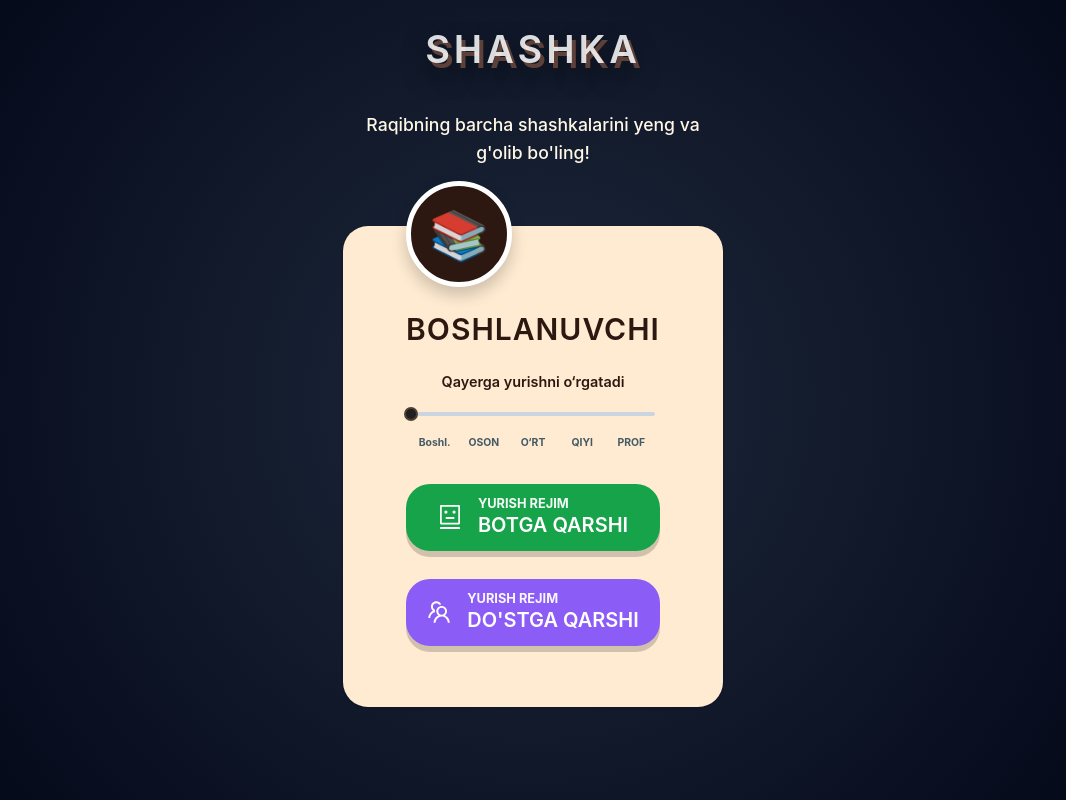
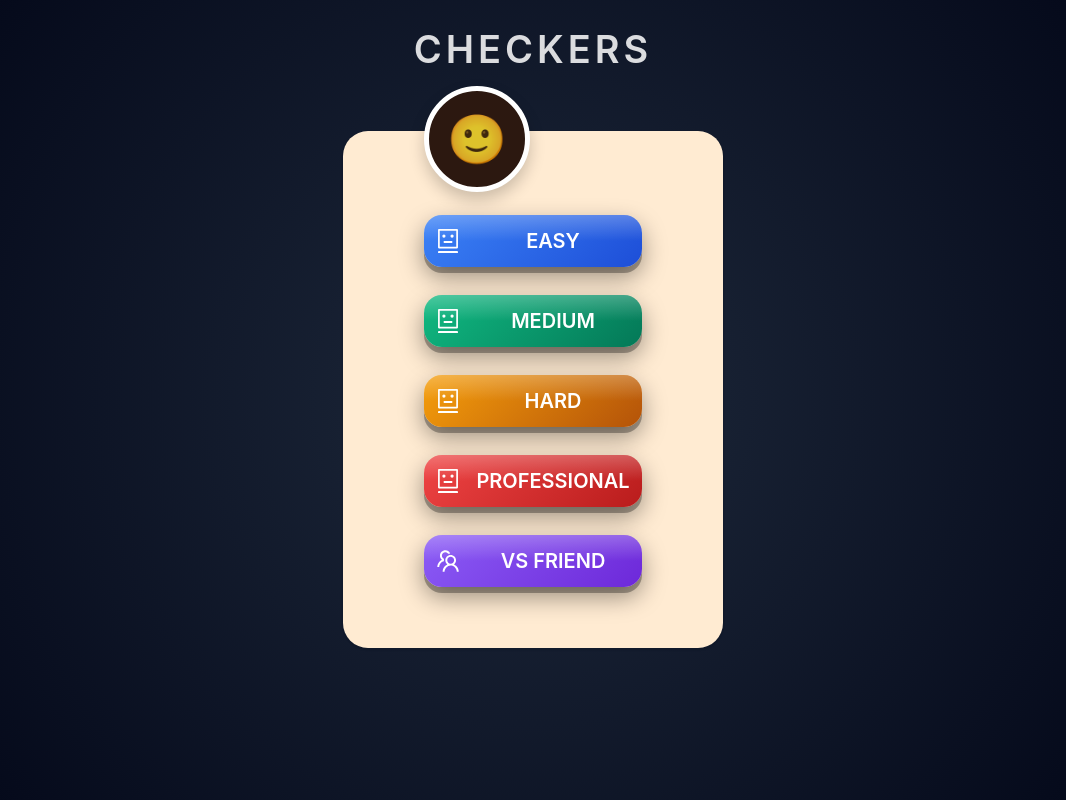
Before and after one commit to TojiboyevMustafo/checker, a React (Vite) app: page / in a window 1280 px wide. Shown: the whole page, without its empty margins (107-1173 px from the left). Built offline with nearby package versions, Linux system fonts and the light colour scheme.

Commit message:
checker_new

```diff
--- a/src/App.css
+++ b/src/App.css
@@ -1,6 +1,6 @@
 body {
   margin: 0;
-  background: radial-gradient(circle at center, #1e293b 0%, #020617 100%);
+  background: #020617;
   color: #e2e8f0; /* Umumiy matn rangini biroz yumshoqroq qilamiz */
   font-family: 'Segoe UI', Roboto, sans-serif;
   user-select: none;
@@ -33,8 +33,8 @@ body {
 .casual-main-title {
   font-size: clamp(2rem, 8vw, 2.8rem);
   font-weight: 900;
-  color: #fff8e7;
-  text-shadow: 4px 5px 0px #5d4037, 0 12px 25px rgba(0,0,0,0.6); /* Soya effektini kuchaytiramiz */
+  color: #ffffff; /* Toza oq rang */
+  text-shadow: none; /* Jigarrang va boshqa soyalar olib tashlandi */
   margin: 0;
   letter-spacing: 4px;
 }
@@ -63,6 +63,61 @@ body {
   margin-top: 40px;
 }
 
+.scoreboard-wrapper{
+  display: flex;
+  flex-direction: row; /* Gorizontal qator */
+  align-items: center;
+  justify-content: space-around;
+  width: 100%;
+  max-width: min(92vw, 480px);
+  height: 100px; /* Biroz balandlik beramiz */
+  background: rgba(15, 23, 42, 0.85);
+  backdrop-filter: blur(12px);
+  border: 2px solid rgba(255, 255, 255, 0.15);
+  border-radius: 20px;
+  margin: 15px 0 25px 0;
+  box-shadow: 0 15px 35px rgba(0, 0, 0, 0.5);
+  padding: 8px 0;
+}
+
+.score-item {
+  display: flex;
+  flex-direction: column; /* Sarlavha tepada, son pastda */
+  align-items: center;
+  justify-content: center;
+}
+
+.score-label {
+  font-size: 1rem;
+  font-weight: 900;
+  letter-spacing: 1px;
+  margin-bottom: 2px;
+}
+
+.score-number {
+  font-size: 2.4rem;
+  font-weight: 900;
+  line-height: 1;
+}
+
+.user-side .score-label,
+.user-side .score-number {
+  color: #ff4d4f !important; /* Qizil rang */
+}
+
+.opp-side .score-label,
+.opp-side .score-number {
+  color: #1890ff !important; /* Ko'k rang */
+}
+
+.vs-divider {
+  font-weight: 900;
+  color: #94a3b8;
+  font-size: 1.2rem;
+  font-style: italic;
+  opacity: 0.6;
+}
+
 .casual-avatar-circle {
   width: 96px;
   height: 96px;
@@ -88,6 +143,12 @@ body {
 
 .casual-avatar-emoji {
   font-size: 3rem;
+  transition: transform 0.2s cubic-bezier(0.175, 0.885, 0.32, 1.275);
+  display: inline-block;
+}
+
+.casual-avatar-circle:hover .casual-avatar-emoji {
+  transform: scale(1.2) rotate(5deg);
 }
 
 .casual-controls-row {
@@ -173,7 +234,7 @@ body {
 .casual-main-btn {
   width: 100%;
   padding: 14px 20px;
-  border-radius: 24px;
+  border-radius: 18px;
   border: none;
   color: white;
   display: flex;
@@ -181,28 +242,90 @@ body {
   gap: 16px;
   cursor: pointer;
   margin-bottom: 12px;
-  box-shadow: 0 6px 0 rgba(0, 0, 0, 0.18);
-  transition: transform 0.1s ease-out, box-shadow 0.1s ease-out; /* Silliqroq animatsiya */
+  position: relative;
+  overflow: hidden;
+  transition: all 0.3s cubic-bezier(0.23, 1, 0.32, 1);
+  box-shadow: 0 6px 0 rgba(0, 0, 0, 0.3), 0 10px 25px rgba(0, 0, 0, 0.4);
+}
+
+/* Tugmaning ustidagi yaltiroq qatlam (Glossy effect) */
+.casual-main-btn::before {
+  content: "";
+  position: absolute;
+  top: 0;
+  left: 0;
+  right: 0;
+  height: 50%;
+  background: linear-gradient(to bottom, rgba(255, 255, 255, 0.25) 0%, rgba(255, 255, 255, 0) 100%);
+  pointer-events: none;
+}
+
+/* Nurli chiziq animatsiyasi (Shimmer) */
+.casual-main-btn::after {
+  content: "";
+  position: absolute;
+  top: -50%;
+  left: -60%;
+  width: 20%;
+  height: 200%;
+  background: rgba(255, 255, 255, 0.2);
+  transform: rotate(30deg);
+  transition: none;
+}
+
+.casual-main-btn:hover::after {
+  left: 150%;
+  transition: all 0.6s ease-in-out;
 }
 
 .casual-main-btn:active {
-  transform: translateY(4px);
-  box-shadow: 0 2px 0 rgba(0, 0, 0, 0.18);
+  transform: translateY(3px) scale(0.98);
+  box-shadow: 0 3px 0 rgba(0, 0, 0, 0.2), 0 5px 10px rgba(0, 0, 0, 0.2);
 }
 
-/* Bot tugmasi: Yashil */
-.bot-play-btn.ant-btn { background-color: #16a34a !important; border: none; }
-.bot-play-btn.ant-btn:hover { background-color: #15803d !important; }
+/* Individual Button Colors */
+.diff-btn-0.ant-btn {
+  background: linear-gradient(135deg, #3b82f6 0%, #1d4ed8 100%) !important;
+}
+.diff-btn-0.ant-btn:hover {
+  box-shadow: 0 0 20px rgba(59, 130, 246, 0.6), 0 6px 0 rgba(0, 0, 0, 0.2);
+}
 
-/* Do'st tugmasi: Binafsha */
-.friend-play-btn.ant-btn { background-color: #8b5cf6 !important; border: none; }
-.friend-play-btn.ant-btn:hover { background-color: #7c3aed !important; }
+.diff-btn-1.ant-btn {
+  background: linear-gradient(135deg, #10b981 0%, #047857 100%) !important;
+}
+.diff-btn-1.ant-btn:hover {
+  box-shadow: 0 0 20px rgba(16, 185, 129, 0.6), 0 6px 0 rgba(0, 0, 0, 0.2);
+}
+
+.diff-btn-2.ant-btn {
+  background: linear-gradient(135deg, #f59e0b 0%, #b45309 100%) !important;
+}
+.diff-btn-2.ant-btn:hover {
+  box-shadow: 0 0 20px rgba(245, 158, 11, 0.6), 0 6px 0 rgba(0, 0, 0, 0.2);
+}
+
+.diff-btn-3.ant-btn {
+  background: linear-gradient(135deg, #ef4444 0%, #b91c1c 100%) !important;
+}
+.diff-btn-3.ant-btn:hover {
+  box-shadow: 0 0 20px rgba(239, 68, 68, 0.6), 0 6px 0 rgba(0, 0, 0, 0.2);
+}
+
+.friend-play-btn.ant-btn {
+  background: linear-gradient(135deg, #8b5cf6 0%, #6d28d9 100%) !important;
+}
+.friend-play-btn.ant-btn:hover {
+  box-shadow: 0 0 20px rgba(139, 92, 246, 0.6), 0 6px 0 rgba(0, 0, 0, 0.2);
+}
 
 .btn-large-icon { font-size: 2.4rem; }
 .btn-large-lbl {
-  text-align: left;
+  text-align: center; /* Matnlarni markazlashtirish */
+  width: 100%;
   display: flex;
   flex-direction: column;
+  justify-content: center;
 }
 
 .btn-large-lbl span,
@@ -244,6 +367,15 @@ body {
   max-width: 100vw;
   overflow-x: hidden;
   overflow-y: auto;
+  transition: background 0.5s ease;
+}
+
+.game-container.turn-user {
+  background: radial-gradient(circle at center, #7f1d1d 0%, #020617 100%); /* Yorqinroq och qizil fon */
+}
+
+.game-container.turn-opponent {
+  background: radial-gradient(circle at center, #1e3a8a 0%, #020617 100%); /* Yorqinroq ko'k fon */
 }
 
 .header-box {
@@ -253,7 +385,7 @@ body {
   width: 100%;
   max-width: min(92vw, 480px);
   margin-bottom: 12px;
-  gap: 8px;
+  gap: 16px;
 }
 
 .header-title {
@@ -510,8 +642,8 @@ body {
   justify-content: center;
   z-index: 10;
   /* Toshlar silliq yurishi uchun eng muhim joy */
-  transition: top 0.6s cubic-bezier(0.45, 0.05, 0.55, 0.95),
-              left 0.6s cubic-bezier(0.45, 0.05, 0.55, 0.95);
+  transition: top 0.3s cubic-bezier(0.4, 0, 0.2, 1),
+              left 0.3s cubic-bezier(0.4, 0, 0.2, 1);
   cursor: pointer;
   touch-action: manipulation;
 }
--- a/src/App.jsx
+++ b/src/App.jsx
@@ -3,23 +3,23 @@ import { pickBotMove, formatBotMove } from "./ai";
 import { buildMatrix, getCaptureSequences } from "./moveGenerator";
 import {
   Button,
-  Slider,
   Typography,
   Card,
   Space,
   Tag,
   Modal,
   ConfigProvider,
-  theme
+  theme,
+  Badge
 } from "antd";
 import {
   ArrowLeftOutlined,
   RobotOutlined,
   TeamOutlined,
-  FireOutlined,
-  SafetyOutlined,
   BulbOutlined,
-  TrophyOutlined
+  TrophyOutlined,
+  DashboardOutlined,
+  FireOutlined
 } from "@ant-design/icons";
 import "./App.css";
 
@@ -42,42 +42,30 @@ const { Title, Text, Paragraph } = Typography;
   ];
 
   const DIFFICULTIES = [
-    { label: "BOSHLANUVCHI", avatar: "📚", desc: "Qayerga yurishni o‘rgatadi" },
-    { label: "OSON", avatar: "🙂", desc: "Oddiy bot" },
-    { label: "O‘RTA", avatar: "🤖", desc: "4 qadam oldindan ko‘radi" },
-    { label: "QIYIN", avatar: "😈", desc: "5–6 qadam, kuchli himoya" },
-    { label: "PROFESSIONAL", avatar: "🏆", desc: "8+ qadam — eng qiyin" },
-  ];
-
-  const getTutorialTips = (isSupka) => [
-    "1-qadam: Oq toshingizni bosing (pastdagi oq doiralar).",
-    "2-qadam: Yashil nuqtali qora katakka bosing — shu yerga yurasiz.",
-    "Eslatma: Faqat qora (to‘q) kataklarda yuriladi.",
-    isSupka
-      ? "Qizil supka = majburiy yeyish! Faqat shu toshni yuring."
-      : "Toshni yeyish ixtiyoriy, lekin raqib toshini yutsangiz foydali!",
-    "Agar qizil nuqta bo‘lsa — raqib toshini yeyishingiz mumkin!",
-    "Maqsad: raqibning barcha toshlarini yeb, g‘alaba qozonish.",
+    { label: "EASY", avatar: "🙂", hoverAvatar: "😉" },
+    { label: "MEDIUM", avatar: "🤖", hoverAvatar: "⚡" },
+    { label: "HARD", avatar: "😈", hoverAvatar: "🔥" },
+    { label: "PROFESSIONAL", avatar: "🏆", hoverAvatar: "👑" },
   ];
 
   export default function Checkers() {
     const [gameMode, setGameMode] = useState(null);
-    const [menuSubMode, setMenuSubMode] = useState(null); // 'bot' yoki 'friends' tanlovini ushlab turadi
-    const [isSupkaRule, setIsSupkaRule] = useState(false);
+    const [isSupkaRule, setIsSupkaRule] = useState(true);
     const [botDifficulty, setBotDifficulty] = useState(0);
     const [pieces, setPieces] = useState(initialPieces);
     const [isWhiteTurn, setIsWhiteTurn] = useState(true);
     const [selectedId, setSelectedId] = useState(null);
     const [isBotThinking, setIsBotThinking] = useState(false);
-    const [moveCount, setMoveCount] = useState(0);
-    const [tutorialTipIndex, setTutorialTipIndex] = useState(0);
+    const [hoveredIdx, setHoveredIdx] = useState(null);
+    const [isFriendHovered, setIsFriendHovered] = useState(false);
 
     const [globalTime, setGlobalTime] = useState(600);
-    const [turnTime, setTurnTime] = useState(45);
+    const [turnTime, setTurnTime] = useState(30);
     const [winner, setWinner] = useState(null);
 
-    const isTutorialMode = botDifficulty === 0 && gameMode === "bot";
     const boardMatrix = useMemo(() => buildMatrix(pieces), [pieces]);
+    const whiteCount = pieces.filter(p => p.type.startsWith('w')).length;
+    const blackCount = pieces.filter(p => p.type.startsWith('b')).length;
 
     const getMovesForPiece = (p, turnIsWhite, matrix = boardMatrix) => {
       if (!p) return { validMoves: [], captures: [] };
@@ -169,8 +157,7 @@ const { Title, Text, Paragraph } = Typography;
       return getMovesForPiece(piece, isWhiteTurn, boardMatrix);
     }, [selectedId, isWhiteTurn, pieces, winner, mandatoryCaptures]);
 
-    const showMoveHints =
-      isTutorialMode;
+    const showMoveHints = false;
 
     useEffect(() => {
       if (!gameMode || winner) return;
@@ -179,45 +166,40 @@ const { Title, Text, Paragraph } = Typography;
           if (prev <= 1) {
             setIsWhiteTurn((t) => !t);
             setSelectedId(null);
-            return 45;
+            return gameMode === "bot" ? 30 : 45;
           }
           return prev - 1;
         });
+        if (gameMode !== "bot") {
           setGlobalTime((prev) => {
             if (prev <= 1) {
-            setWinner("Durrang (Umumiy vaqt tugadi!)");
+              setWinner("Draw (Time is up!)");
               clearInterval(timer);
               return 0;
             }
             return prev - 1;
           });
+        }
       }, 1000);
       return () => clearInterval(timer);
     }, [isWhiteTurn, winner, gameMode]);
 
     useEffect(() => {
       if (!gameMode) return;
-      setTurnTime(45);
+      setTurnTime(gameMode === "bot" ? 30 : 45);
       checkGameOver();
     }, [isWhiteTurn, gameMode, pieces]);
 
     useEffect(() => {
       if (gameMode === "bot" && !isWhiteTurn && !winner) {
         setIsBotThinking(true);
-        const delay = botDifficulty === 0 ? 1400 : botDifficulty === 4 ? 1100 : botDifficulty >= 2 ? 800 : 1000;
+        const delay = 1000;
         const botDelay = setTimeout(async () => {
           await makeBotMove();
         }, delay);
         return () => clearTimeout(botDelay);
       }
     }, [isWhiteTurn, winner, gameMode, botDifficulty]);
-
-    useEffect(() => {
-      const tips = getTutorialTips(isSupkaRule);
-      if (isTutorialMode && isWhiteTurn && moveCount < tips.length) {
-        setTutorialTipIndex(Math.min(moveCount, tips.length - 1));
-      }
-    }, [moveCount, isWhiteTurn, isTutorialMode, isSupkaRule]);
 
     const formatTime = (seconds) => {
       const mins = Math.floor(seconds / 60);
@@ -232,16 +214,16 @@ const { Title, Text, Paragraph } = Typography;
       if (whitePieces.length === 0) {
         setWinner(
           gameMode === "bot"
-            ? "Bot g'alaba qozondi! Hamma toshingiz tugadi."
-            : "Qora toshlar yutdi!"
+            ? "Bot wins! All your pieces are captured."
+            : "Black wins!"
         );
         return;
       }
       if (blackPieces.length === 0) {
         setWinner(
           gameMode === "bot"
-            ? "Siz yutdingiz! Botning hamma toshini urib bitirdingiz. 🎉"
-            : "Oq toshlar yutdi!"
+            ? "You win! All bot pieces captured. 🎉"
+            : "White wins!"
         );
         return;
       }
@@ -255,8 +237,8 @@ const { Title, Text, Paragraph } = Typography;
         if (p.type.startsWith("b") && (validMoves.length > 0 || captures.length > 0)) hasBlackMoves = true;
       });
 
-      if (isWhiteTurn && !hasWhiteMoves) setWinner("Qoralar yutdi! Yo'llar yopildi.");
-      if (!isWhiteTurn && !hasBlackMoves) setWinner("Oqlar yutdi! Yo'llar yopildi. 🎉");
+      if (isWhiteTurn && !hasWhiteMoves) setWinner("Black wins! No more moves.");
+      if (!isWhiteTurn && !hasBlackMoves) setWinner("White wins! No more moves. 🎉");
     };
 
     const applyMove = async (pieceId, row, col, capturedId) => {
@@ -281,9 +263,9 @@ const { Title, Text, Paragraph } = Typography;
 
       setPieces(movedPieces);
 
-      // Tosh ustiga kelishi uchun animatsiya yarmini kutamiz (CSS transition 0.6s)
+      // Animatsiya uchun kutish
       if (capturedId || piecesToBurnIds.length > 0) {
-        await new Promise(r => setTimeout(r, 350));
+        await new Promise(r => setTimeout(r, 150));
       }
 
       // 2. Endi urilgan toshni va kuyganlarni o'chiramiz
@@ -306,7 +288,6 @@ const { Title, Text, Paragraph } = Typography;
 
       setPieces(finalPieces);
       setIsWhiteTurn(nextIsWhiteTurn);
-      if (isWhiteTurn) setMoveCount((m) => m + 1);
     };
 
   const handleCellClick = async (row, col) => {
@@ -339,8 +320,12 @@ const { Title, Text, Paragraph } = Typography;
 
       // Agar Supka bo'lsa yeyish majburiy.
       // Supkasiz bo'lsa: agar ham yeyish, ham yurish mumkin bo'lsa - bosilgan katakka qarab ishlaydi.
-      if (hitCapture && (isSupkaRule || !isTryingNormal)) {
+      if (hitCapture) {
+        const selectedPiece = pieces.find(p => p.id === selectedId);
         await applyMove(selectedId, row, col, hitCapture.target.id);
+
+        // Foydalanuvchi instruksiyasi: damkaga chiqib 2-toshni olmasa, tosh olib tashlanadi (supka)
+        // Ammo o'yin mantiqan davom ettirishga imkon berishi kerak.
         return;
       }
 
@@ -368,12 +353,12 @@ const { Title, Text, Paragraph } = Typography;
         ));
 
         if (killId) {
-          // Tosh ustiga kelganda (350ms) raqib toshini o'chiramiz
+          // Bot urayotganda sekinroq animatsiya (2-3 tasini yeyayotganda aniq ko'rinishi uchun)
+          await new Promise(r => setTimeout(r, 500));
+          setPieces(prev => prev.filter(p => p.id !== killId));
+          await new Promise(r => setTimeout(r, 700));
+        } else {
           await new Promise(r => setTimeout(r, 350));
-          setPieces(prev => prev.filter(p => p.id !== killId));
-          await new Promise(r => setTimeout(r, 550)); // Qolgan animatsiya va kichik pauza
-        } else {
-          await new Promise(r => setTimeout(r, 800));
         }
       }
 
@@ -405,14 +390,10 @@ const { Title, Text, Paragraph } = Typography;
     setIsWhiteTurn(true);
     setSelectedId(null);
     setGlobalTime(600);
-    setTurnTime(45);
+    setTurnTime(30);
     setWinner(null);
     setGameMode(null);
-      setMenuSubMode(null);
-      setIsSupkaRule(false);
     setIsBotThinking(false);
-    setMoveCount(0);
-    setTutorialTipIndex(0);
   };
 
   const startGame = (mode, supka) => {
@@ -420,10 +401,8 @@ const { Title, Text, Paragraph } = Typography;
     setIsWhiteTurn(true);
     setSelectedId(null);
     setGlobalTime(600);
-    setTurnTime(45);
+    setTurnTime(mode === "bot" ? 30 : 45);
     setWinner(null);
-    setMoveCount(0);
-    setTutorialTipIndex(0);
     setGameMode(mode);
     setIsSupkaRule(supka);
   };
@@ -437,18 +416,15 @@ const { Title, Text, Paragraph } = Typography;
   };
 
   const pieceHasSupka = (piece) => {
-    // Supkasiz rejimda majburiyat markerini ko'rsatmaymiz
-    if (!piece || winner || !isSupkaRule) return false;
-    const isWhitePiece = piece.type.startsWith("w");
-    if (isWhiteTurn && isWhitePiece) return mustCapturePieceIds.has(piece.id);
-    if (!isWhiteTurn && !isWhitePiece) return mustCapturePieceIds.has(piece.id);
-    return false;
+    return false; // Talabga ko'ra markerlar olib tashlandi
   };
 
-  const tutorialTips = getTutorialTips(isSupkaRule);
+  if (!gameMode) {
+    // Cursor qaysi tugma ustida tursa, o'shaning emojisini ko'rsatish
+    let activeEmoji = DIFFICULTIES[botDifficulty].avatar;
+    if (isFriendHovered) activeEmoji = "🤝";
+    else if (hoveredIdx !== null) activeEmoji = DIFFICULTIES[hoveredIdx].hoverAvatar;
 
-  if (!gameMode) {
-    const diff = DIFFICULTIES[botDifficulty];
     return (
       <ConfigProvider
         theme={{
@@ -460,110 +436,50 @@ const { Title, Text, Paragraph } = Typography;
       >
       <div className="casual-menu-bg">
         <div className="casual-top-bar">
-          <Title className="casual-main-title">SHASHKA</Title>
+          <Title className="casual-main-title">CHECKERS</Title>
         </div>
 
-        <Text className="casual-instruction">
-          {menuSubMode ? "O'yin qoidasini tanlang:" : "Raqibning barcha shashkalarini yeng va g'olib bo'ling!"}
-        </Text>
-
         <Card className="casual-card" variant="borderless">
-          {!menuSubMode ? (
-            <>
           <div className="casual-avatar-circle">
-                <span className="casual-avatar-emoji">{diff.avatar}</span>
+            <span className="casual-avatar-emoji">{activeEmoji}</span>
           </div>
 
-              <div className="casual-controls-row">
-                <Title level={2} className={`difficulty-text diff-${botDifficulty}`}>{diff.label}</Title>
-              </div>
-              <Paragraph className="difficulty-desc">{diff.desc}</Paragraph>
-
-              <div className="slider-wrapper">
-                <Slider
-                  min={0}
-                  max={4}
-                  value={botDifficulty}
-                  onChange={setBotDifficulty}
-                  tooltip={{ open: false }}
-                />
-                <div className="slider-ticks slider-ticks-5">
-                  {DIFFICULTIES.map((d, i) => (
-                    <span key={d.label} onClick={() => setBotDifficulty(i)}>
-                      {i === 0 ? "Boshl." : d.label.split(" ")[0].slice(0, 4)}
-                    </span>
-                  ))}
-                </div>
-              </div>
-
-              <Space direction="vertical" size="middle" style={{ width: '100%' }}>
+          <Space direction="vertical" size="middle" style={{ width: '100%', marginTop: '20px' }}>
+            {DIFFICULTIES.map((d, idx) => (
               <Button
-                  type="primary"
+                key={idx}
+                type={botDifficulty === idx ? "primary" : "default"}
                 block
-                  className="casual-main-btn bot-play-btn"
-                  onClick={() => setMenuSubMode("bot")}
+                className={`casual-main-btn diff-btn-${idx}`}
+                onClick={() => {
+                  setBotDifficulty(idx);
+                  startGame("bot", true);
+                }}
+                onMouseEnter={() => setHoveredIdx(idx)}
+                onMouseLeave={() => setHoveredIdx(null)}
                 icon={<RobotOutlined style={{ fontSize: '24px' }} />}
                 style={{ height: 'auto', padding: '12px' }}
               >
                 <div className="btn-large-lbl">
-                    <span>YURISH REJIM</span>
-                    <Title level={4} className="btn-title">BOTGA QARSHI</Title>
+                  <Title level={4} className="btn-title">{d.label}</Title>
                 </div>
               </Button>
+            ))}
 
             <Button
               block
               className="casual-main-btn friend-play-btn"
-                  onClick={() => setMenuSubMode("friends")}
+              onClick={() => startGame("friends", true)}
+              onMouseEnter={() => setIsFriendHovered(true)}
+              onMouseLeave={() => setIsFriendHovered(false)}
               icon={<TeamOutlined style={{ fontSize: '24px' }} />}
               style={{ height: 'auto', padding: '12px' }}
             >
               <div className="btn-large-lbl">
-                    <span>YURISH REJIM</span>
-                    <Title level={4} className="btn-title">DO'STGA QARSHI</Title>
+                <Title level={4} className="btn-title">VS FRIEND</Title>
               </div>
             </Button>
           </Space>
-            </>
-          ) : (
-            <Space direction="vertical" size="middle" style={{ width: '100%' }}>
-              <Button
-                type="primary"
-                danger
-                block
-                className="casual-main-btn bot-play-btn"
-                onClick={() => startGame(menuSubMode, true)}
-                icon={<FireOutlined style={{ fontSize: '24px' }} />}
-                style={{ height: 'auto', padding: '12px' }}
-              >
-                <div className="btn-large-lbl">
-                  <span>QOIDA</span>
-                  <Title level={4} className="btn-title">SUPKA BILAN</Title>
-                </div>
-              </Button>
-              <Button
-                block
-                className="casual-main-btn friend-play-btn"
-                onClick={() => startGame(menuSubMode, false)}
-                icon={<SafetyOutlined style={{ fontSize: '24px' }} />}
-                style={{ height: 'auto', padding: '12px', backgroundColor: "#34495e" }}
-              >
-                <div className="btn-large-lbl">
-                  <span>QOIDA</span>
-                  <Title level={4} className="btn-title">SUPKASIZ</Title>
-                </div>
-              </Button>
-              <Button
-                type="link"
-                block
-                icon={<ArrowLeftOutlined />}
-                onClick={() => setMenuSubMode(null)}
-                style={{ color: '#5d4037' }}
-              >
-                Orqaga
-              </Button>
-            </Space>
-          )}
         </Card>
       </div>
       </ConfigProvider>
@@ -579,34 +495,25 @@ const { Title, Text, Paragraph } = Typography;
         },
       }}
     >
-      <div className="game-container">
+      <div className={`game-container ${isWhiteTurn ? 'turn-user' : 'turn-opponent'}`}>
         <div className="header-box">
           <Button icon={<ArrowLeftOutlined />} onClick={restartGame} type="text" style={{ color: 'white' }}>
-            Menyuga
+            Menu
           </Button>
           <Title level={4} style={{ margin: 0, color: 'white' }}>
             {gameMode === "bot"
               ? `🤖 ${DIFFICULTIES[botDifficulty].label}`
-              : "👥 Do‘stlar"}
+              : "👥 Friends"}
           </Title>
-        </div>
-
-        <div className={`tutorial-slot ${isTutorialMode ? "has-tutorial" : ""}`} aria-hidden={!isTutorialMode || winner}>
-          <div
-            className={`tutorial-banner ${isTutorialMode && isWhiteTurn && !winner ? "is-visible" : "is-hidden"}`}
-          >
-            <BulbOutlined className="tutorial-icon" />
-            <Text style={{ color: 'white' }}>{tutorialTips[tutorialTipIndex]}</Text>
-          </div>
         </div>
 
         {winner && (
           <Modal
-            title={<Title level={3} style={{ margin: 0 }}>🎉 O‘yin Tugadi!</Title>}
+            title={<Title level={3} style={{ margin: 0 }}>🎉 Game Over!</Title>}
             open={!!winner}
             onOk={restartGame}
             cancelButtonProps={{ style: { display: 'none' } }}
-            okText="Qayta o'ynash"
+            okText="Play Again"
             closable={false}
             centered
           >
@@ -615,21 +522,26 @@ const { Title, Text, Paragraph } = Typography;
         )}
 
         <div className="timers-box">
-          <div className="global-timer">Umumiy: {formatTime(globalTime)}</div>
-          <div className="turn-timer">Yurish: {turnTime}s</div>
+          {gameMode !== "bot" && <div className="global-timer">Total: {formatTime(globalTime)}</div>}
+          <div className="turn-timer" style={{ border: turnTime < 10 ? '2px solid red' : '' }}>
+            <DashboardOutlined /> {turnTime}s
+          </div>
         </div>
 
-        <div className="turn-indicator">
-          <span className="turn-label">Navbat:</span>
-          {isWhiteTurn ? (
-            <Tag color="success" className="turn-value" icon={<TrophyOutlined />}>Oq toshlar (siz)</Tag>
-          ) : (
-            isBotThinking ? (
-              <Tag color="warning" className="turn-value" icon={<RobotOutlined />}>Bot o‘ylamoqda...</Tag>
-            ) : (
-              <Tag color="error" className="turn-value" icon={<FireOutlined />}>Qora toshlar</Tag>
-            )
-          )}
+        <div className="scoreboard-wrapper">
+          <div className="score-item user-side">
+            <span className="score-label">YOU</span>
+            <span className="score-number">{whiteCount}</span>
+          </div>
+
+          <div className="vs-divider">VS</div>
+
+          <div className="score-item opp-side">
+            <span className="score-label">
+              {gameMode === 'bot' ? 'BOT' : 'FRIEND'}
+            </span>
+            <span className="score-number">{blackCount}</span>
+          </div>
         </div>
 
         <div className="board-anchor">
@@ -682,7 +594,6 @@ const { Title, Text, Paragraph } = Typography;
                   >
                     <div className={`piece-content ${p.type.startsWith("w") ? "white-piece" : "black-piece"}`}>
                       {isKing && <span className="crown-icon">👑</span>}
-                      {hasSupka && <span className="supka-marker" title="Majburiy yeyish" />}
                     </div>
                   </div>
                 );
@@ -690,14 +601,6 @@ const { Title, Text, Paragraph } = Typography;
             </div>
           </div>
         </div>
-
-        <div className={`tutorial-footer-slot ${isTutorialMode ? "has-tutorial" : ""}`}>
-          <p
-            className={`tutorial-footer ${isTutorialMode && !selectedId && isWhiteTurn && !winner ? "is-visible" : "is-hidden"}`}
-          >
-            Oq toshlardan birini bosing — yurishni boshlang
-          </p>
-        </div>
       </div>
     </ConfigProvider>
   );
```
Also changed, not shown: index.html (+9 -1 lines), src/ai.js (+10 -16 lines), public/manifest.json (added). Lines whose indentation alone changed are shown as unchanged.
